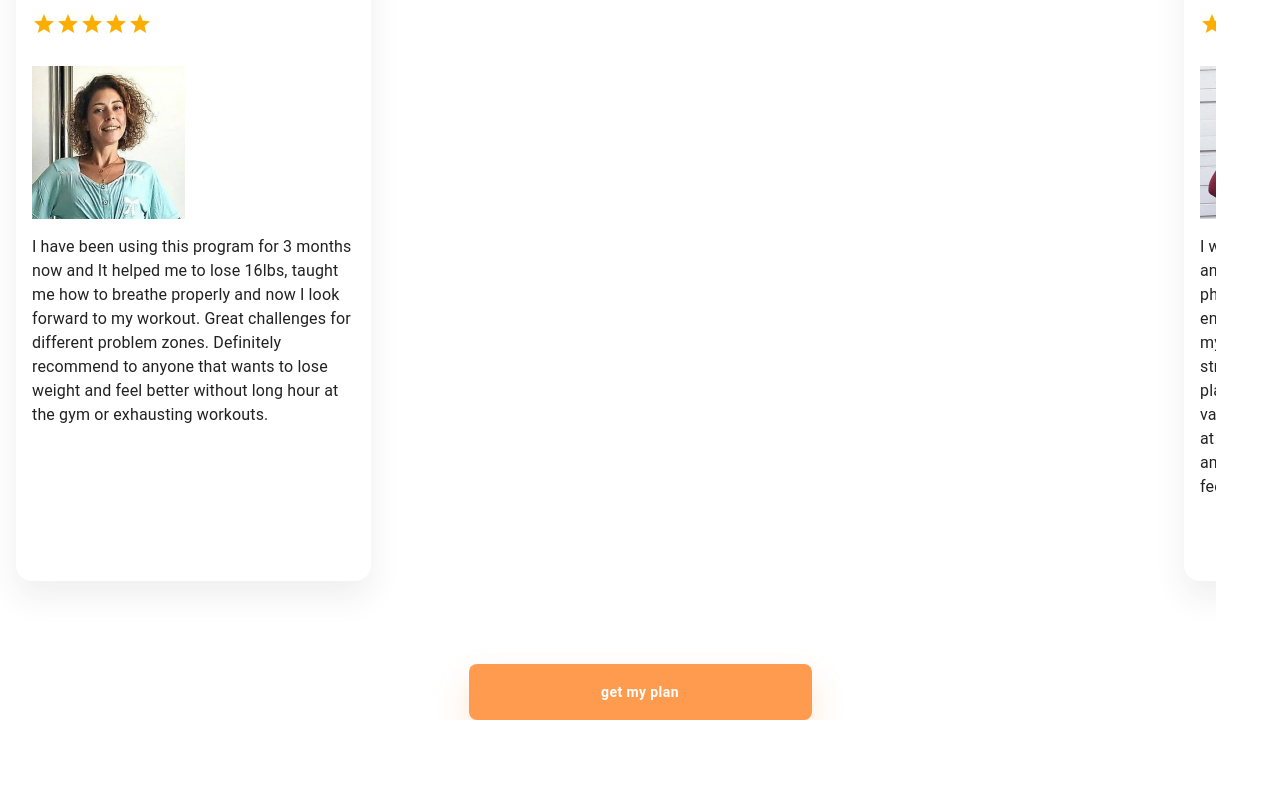
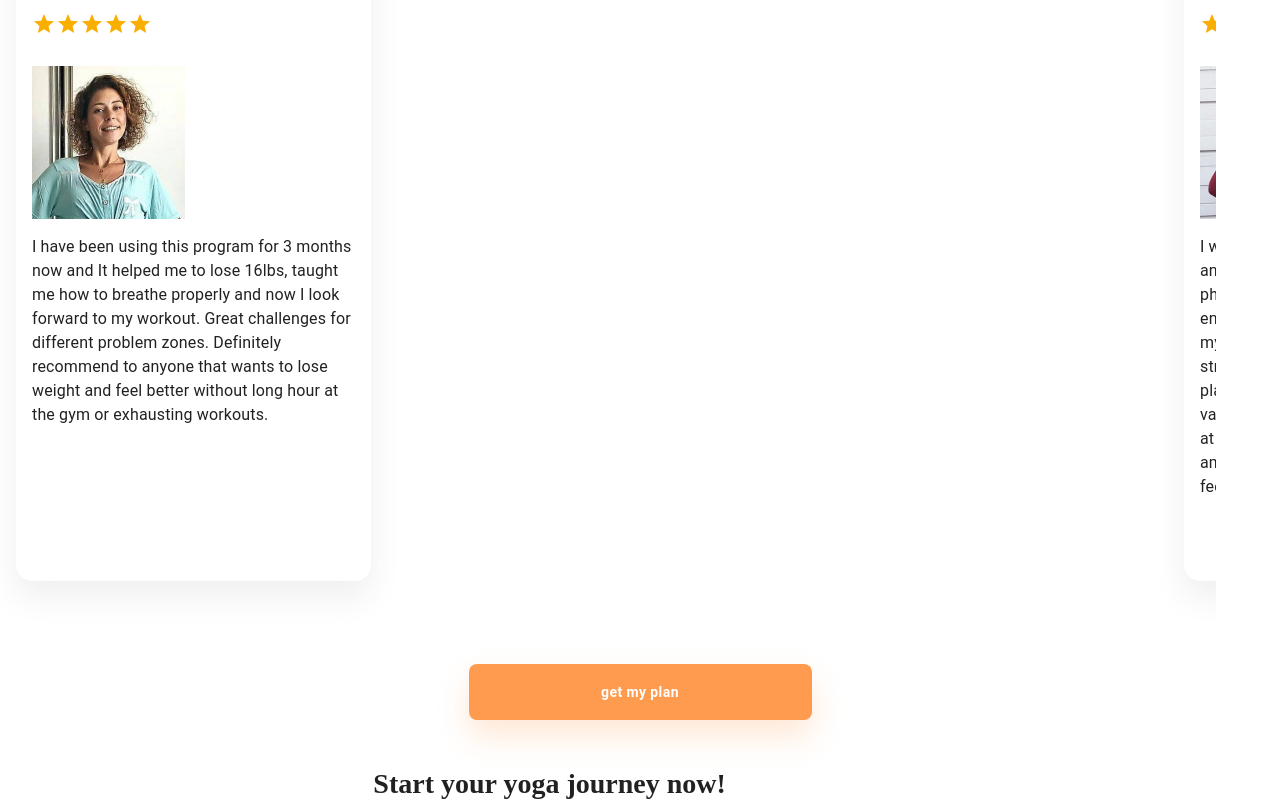
Before and after one commit to styylz/KiloHealth-positive-yoga-, a React (Create React App) app in the folder client/: page / in a window 1280 px wide. Shown: the part 1111-1911 px from the top of the page. Before the commit the page ends 1831 px from the top, so only its background shows below. Built offline with nearby package versions, Linux system fonts and the light colour scheme.

Commit message:
feat: created title

```diff
--- a/client/src/views/Home/HomePage/HomePage.jsx
+++ b/client/src/views/Home/HomePage/HomePage.jsx
@@ -78,6 +78,43 @@ const HomePage = () => (
     >
       <PrimaryButton>Get my plan</PrimaryButton>
     </Box>
+
+    <Grid
+      container
+      direction="row"
+      alignItems="flex-start"
+      justifyContent="center"
+      sx={{
+        mt: {
+          xs: 5,
+          lg: 6,
+        },
+      }}
+    >
+      <Grid item xs={12} lg={5}>
+        <Box>
+          <Typography
+            variant="h3"
+            sx={{
+              fontWeight: '600',
+              // TODO: create another font
+              fontFamily: 'SF-PRO-DISPLAY-REGULAR',
+              fontStyle: 'normal',
+              fontSize: {
+                xs: '20',
+                lg: '28px',
+              },
+              lineHeight: {
+                xs: '28px',
+                lg: '32px',
+              },
+            }}
+          >
+            Start your yoga journey now!
+          </Typography>
+        </Box>
+      </Grid>
+    </Grid>
   </main>
 );
 
```
